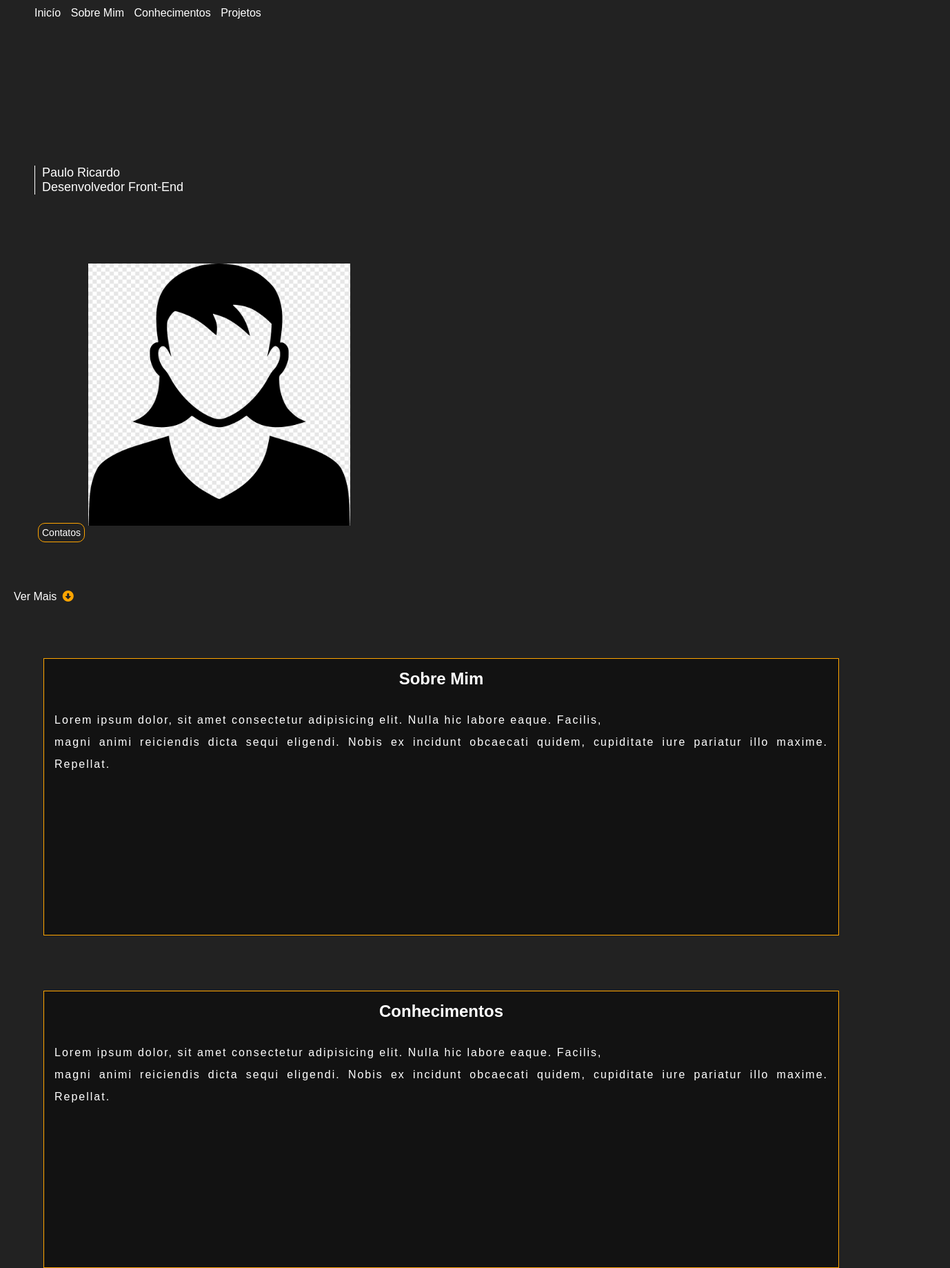
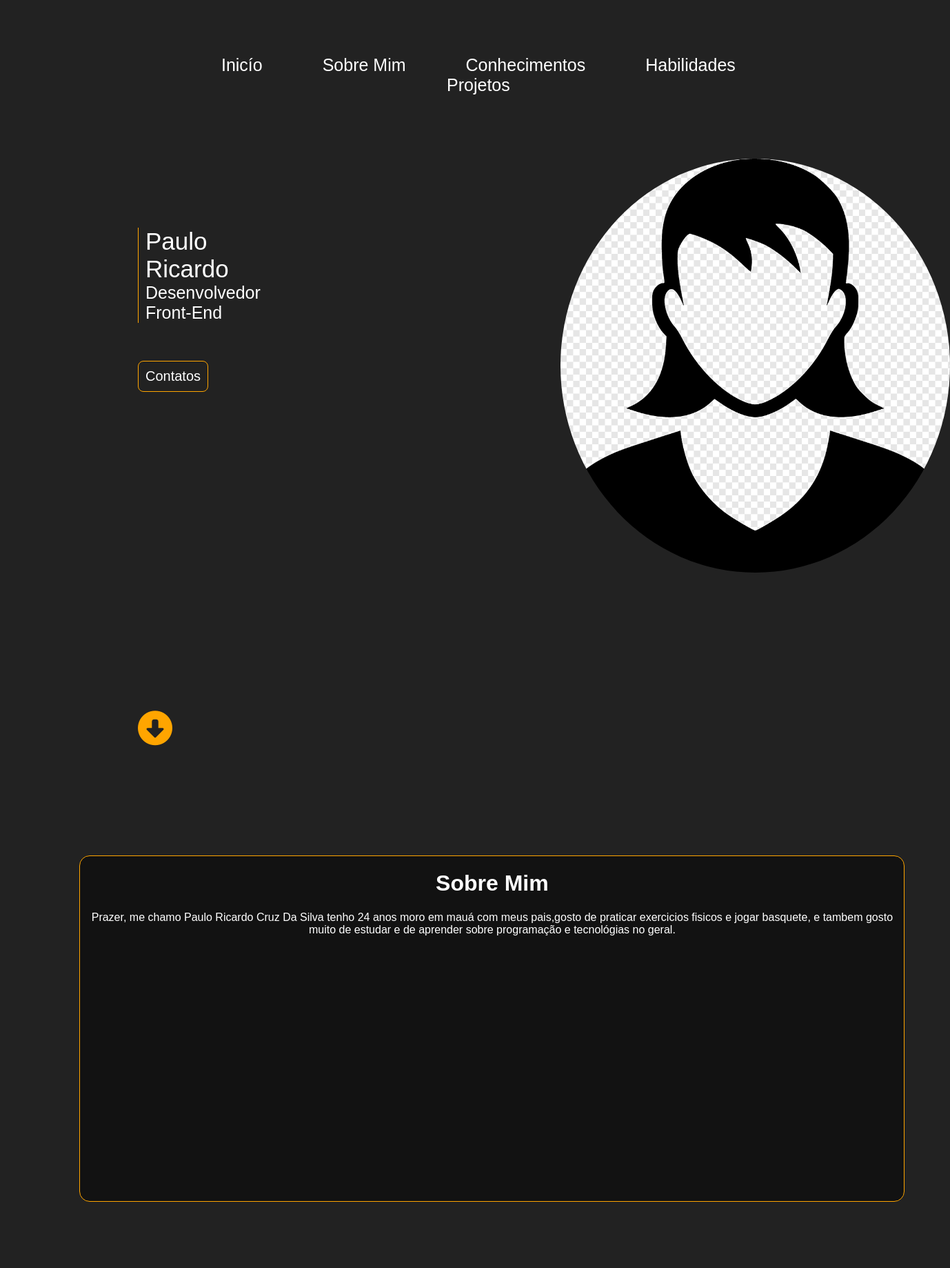
Before and after one commit to PRCSIILVA/Portfolio, a plain HTML site: page index.html in a window 1280 px wide. Shown: the top 1838 px of the page at 69% size, 1378 px wide, since content can reach past the window. Drawn offline with Linux system fonts and the light colour scheme.

Commit message:
[updateCode]

```diff
--- a/index.html
+++ b/index.html
@@ -6,41 +6,81 @@
     <meta name="viewport" content="width=device-width, initial-scale=1.0">
     <script src="https://kit.fontawesome.com/50726137b8.js" crossorigin="anonymous"></script>
     <link rel="stylesheet" href="./style/style.css">
+    <link rel="stylesheet" href="./style/responsive.css">
     <title>Portfolio</title>
 </head>
 <body>
+       <div class="container">
+
+        <!-- cabeçalho da pagina -->
+
             <header>
                 <ul>
-            <li>Inicío</li>
-            <li>Sobre Mim</li>
-            <li>Conhecimentos</li>
-            <li>Projetos</li>
+                    <li id="inicio">Inicío</li>
+                    <li><a href="#sobreMim" class="aContatos">Sobre Mim</a></li>
+                    <li><a href="#conhecimentos" class="aContatos">Conhecimentos</a></li>
+                    <li><a href="#habilidades" class="aContatos">Habilidades</a></li>
+                    <li><a href="#projetos" class="aContatos">Projetos</a></li>
                 </ul>
             </header>
 
-    <div class="container">
+            <!-- complementos -->
+
+            <div class="container-foto">
+                    <div class="container-nome">
                         <div class="nome">
                         Paulo Ricardo <br>
-            Desenvolvedor Front-End
+                        <div class="ramo">Desenvolvedor Front-End</div>
                         </div>
-        <button class="contatos">Contatos</button>
 
+                        <button class="contatos"><a href="#contato" >Contatos</a></button>
+                        <br>
+                    </div>
                 <img class="foto" src="./img/Foto-perfil.png" alt="Foto Perfil">
             </div>
 
-    <div class="ver-mais">Ver Mais <i class="fa-sharp fa-solid fa-circle-down"></i></div>
+                <a class="ver-mais" a href="#sobreMim"><i class="fa-sharp fa-solid fa-circle-down" ></i></a>
 
-    <div class="main">
+            <!-- informaçoes sobre mim -->
+
+                <div class="main" id="sobreMim">
                     <h1>Sobre Mim</h1>
-    <div class="text">Lorem ipsum dolor, sit amet consectetur adipisicing elit. Nulla hic labore eaque. Facilis, <br>
-         magni animi reiciendis dicta sequi eligendi. Nobis ex incidunt obcaecati quidem, cupiditate iure pariatur illo maxime. Repellat.</div>
+                    <div class="text">Prazer, me chamo Paulo Ricardo Cruz Da Silva tenho 24 anos moro em mauá com meus pais,gosto de praticar exercicios fisicos e jogar basquete,
+                    e tambem gosto muito de estudar e de aprender sobre programação e tecnológias no geral.</div>
                 </div>
-    <div class="main">
-        <h1>Conhecimentos</h1>
-        <div class="text">Lorem ipsum dolor, sit amet consectetur adipisicing elit. Nulla hic labore eaque. Facilis, <br>
-             magni animi reiciendis dicta sequi eligendi. Nobis ex incidunt obcaecati quidem, cupiditate iure pariatur illo maxime. Repellat.</div>
+                <div class="main" id="conhecimentos">
+                    <h1>Formações</h1>
+                    <div class="text">Escola: E.E. Prof.ª maria expedita silva.
+                        Ensino Médio completo. <br>
+                        • Fatec Mauá, Informática para negócios
+                        Concluído em 01/12/2021 <br>
+                        • Anhanguera Analise e desenvolvimento de software
+                        • Cursando Conclusão prevista para 01/12/2022
                         </div>
-        <div class="main">
+                    </div>
+                    <div class="main" id="habilidades">
+                        <h1>Formações</h1>
+                        <div class="hab-logo" ><a href="https://www.atlassian.com/br/git/tutorials/what-is-git" target="_blank">
+                            <img src="./img/git.png" alt="Git" class="logo"></a>
+                            <div class="nome-logo">Git</div>
+                        </div>
+                        <div class="hab-logo"> <a href="https://developer.mozilla.org/pt-BR/docs/Learn/CSS/First_steps/What_is_CSS" target="_blank">
+                            <img src="./img/css.png" alt="css" class="logo"></a>
+                            <div class="nome-logo">Css</div>
+                        </div>
+                        <div class="hab-logo"> <a href="https://developer.mozilla.org/pt-BR/docs/Web/HTML" target="_blank">
+                            <img src="./img/html.png" alt="html" class="logo"></a>
+                            <div class="nome-logo">Html</div>
+                        </div>
+                        <div class="hab-logo"><a href="https://developer.mozilla.org/pt-BR/docs/Web/JavaScript" target="_blank">
+                            <img src="./img/javascript.png" alt="JavaScript" class="logo"> </a>
+                            <div class="nome-logo">JavaScript</div>
+                        </div>
+                    </div>
+
+                  <!-- informações de projetos -->
+
+                  <div class="main" id="projetos">
                     <h1>Projetos</h1>
 
                     <div class="projetos">
@@ -52,6 +92,17 @@
                     <div class="projetos">
                         <img class="logo_projetos" src="./img/Projetos.jpg" alt="Projetos">
                     </div>
+                    </div>
+                    <a class="topo" a href="#inicio"><i class="fa-solid fa-circle-up"></i></a>
 
+
+       <!-- contatos e informaçoes complementares -->
+                    <footer id="contato" class="redes-sociais">
+                        <a href="https://www.linkedin.com/in/paulo-ricardo-cruz-da-silva-308b5b185/" target="_blank" ><i class="fa-brands fa-linkedin"></i></a>
+                        <a href="https://github.com/PRCSIILVA" target="_blank"> <i class="fa-brands fa-github" ></i></a>
+                        <a href="https://api.whatsapp.com/send?phone=5511960129107" target="_blank"> <i class="fa-brands fa-whatsapp"></i></a>
+                        <div class="copy"><i class="fa-regular fa-copyright"></i> 2022 | by Paulo Ricardo</div>
+                    </footer>
+        </div>
 </body>
 </html>
--- a/style/style.css
+++ b/style/style.css
@@ -1,88 +1,179 @@
-*{
+body{
     margin: 0;
     font-family: Arial, Helvetica, sans-serif;
+    background-color: #222;
     color: white;
 }
-body{
-    background-color: #222;
+.container{
+    display:inline-block;
+    margin-left: 50px;
 }
+
+/* cabeçalho da pagina */
+
 header{
-    padding: 10px;
-    width: 100%;
+    margin: 50px auto;
+    width: 70%;
     height: 20px;
+    text-align: center;
+    align-items: center;
+    font-size: 25px;
+    padding: 5px;
 }
 li{
     display: inline-block;
     list-style: none;
-    margin-right: 10px;
+    margin-right: 80px;
 }
-.container{
-    margin: 200px auto auto 15px;
 
+li:hover{
+    color: orange;
+    border-bottom: 2px solid orange;
+    cursor: pointer;
 }
+
+/* nome e profissao */
+
 .nome{
-    margin-left: 35px;
-    border-left: 1px solid white;
+
+    margin: 100px auto 50px 150px;
+    border-left: 1px solid orange;
     padding-left: 10px;
-    font-size: 18px;
+    font-size: 35px;
 }
+.ramo{
+    font-size: 25px;
+}
+
+/* botao contato */
+
 .contatos{
+    margin: 5px auto 50px 150px;
+    padding: 10px ;
     background-color: #222;
-    margin-left: 40px;
-    margin-top: 15px;
     border: 1px solid orange;
-    border-radius: 10px;
-    padding: 5px;
-    font-size: 14px;
+    border-radius: 8px;
+    font-size: 20px;
 }
 .contatos:hover{
-    background-color: white;
-    color: black;
-    border: black;
+    background-color: orange;
+    border: 1px solid black;
 }
-li:hover{
-    border-bottom: 1px solid white;
+
+/* designer links */
+
+a{
+    text-decoration: none;
+    color: white;
 }
-.foto{
-    margin: 100px auto 15px;
-    width: 380px;
-    height: 380px;
-}
-.ver-mais{
-    margin: 70px 20px 40px ;
-}
-.fa-sharp{
-    margin-left: 4px;
+.aContatos:hover{
     color: orange;
 }
 
+/* imagem */
+
+.container-foto{
+    display: inline-flex;
+    margin-top: 100px;
+}
+
+.foto{
+    margin-left: 400px;
+    width: 600px;
+    height: 600px;
+    border-radius: 100%;
+}
+
+/* botao ver mais e voltar para o topo */
+
+.ver-mais,.fa-solid{
+    display: flex;
+    font-size: 50px;
+    margin-top: 100px;
+}
+.fa-sharp,.fa-solid{
+    margin-left: 150px;
+    color: orange;
+}
+.fa-solid{
+}
+
+/* main de informações */
+
 .main{
+    align-items: center;
     background-color: #121212;
-    margin: 80px auto;
+    margin: 160px auto;
     width: 90%;
-    height: 400px;
+    height: 500px;
     border: 0.5px solid orange;
+    border-radius: 15px;
+    text-align: center;
 }
-h1{
-    padding: 15px;
-    font-size: 18px;
-    text-align: center;
-    font-size: 24px;
+
+/* logo da habilidade e configuraçoes de nome*/
+
+.hab-logo{
+    display: inline-block;
+    margin: 50px auto;
+    width: 250px;
+    height: 250px;
+    overflow: hidden;
+    border-radius: 10px;
+    padding: 10px;
 }
-.text{
-    padding: 15px;
-    text-align: justify;
-    letter-spacing: 2px;
-    line-height: 2rem;
+.logo{
+    width: 200px;
+    height: 200px;
+    -webkit-transition: -webkit-transform .5s ease;
+    transition: transform .5s ease;
+}
+.nome-logo{
+    font-size: 30px;
+    margin-top: 25px;
+}
+.logo:hover, .projetos:hover{
+    -webkit-transform: scale(1.1);
+    transform: scale(1.1);
+}
+
+/* configurações projetos */
+
+.projetos{
+    display: inline-block;
+    list-style: none;
+    margin: 20px;
+    overflow: hidden;
+    -webkit-transition: -webkit-transform .5s ease;
+    transition: transform .5s ease;
 }
 .logo_projetos{
-    width: 150px;
-    height: 80px;
-    margin: auto;
+    width: 250px;
+    height: 150px;
+    margin: 50px auto;
     border-radius: 10px;
+    cursor: pointer;
 }
-.projetos{
-    display: grid;
-    list-style: none;
-    margin: 20px;
+
+/* informaçoes contato  */
+
+
+.redes-sociais{
+    text-align: center;
+    align-items: center;
+    margin: auto 5px auto 80px;
 }
+.copy{
+    text-align: center;
+    margin: 15px auto;
+    font-size: 25px;
+}
+.fa-brands{
+    text-align: center;
+    align-items: center;
+    margin: 50px 80px ;
+    font-size: 60px;
+}
+.fa-brands:hover{
+    color: orange;
+}
```
Also changed, not shown: style/responsive.css (added, +12 -0 lines), img/css.png (added), img/git.png (added), img/html.png (added), img/javascript.png (added). Lines whose indentation alone changed are shown as unchanged.
